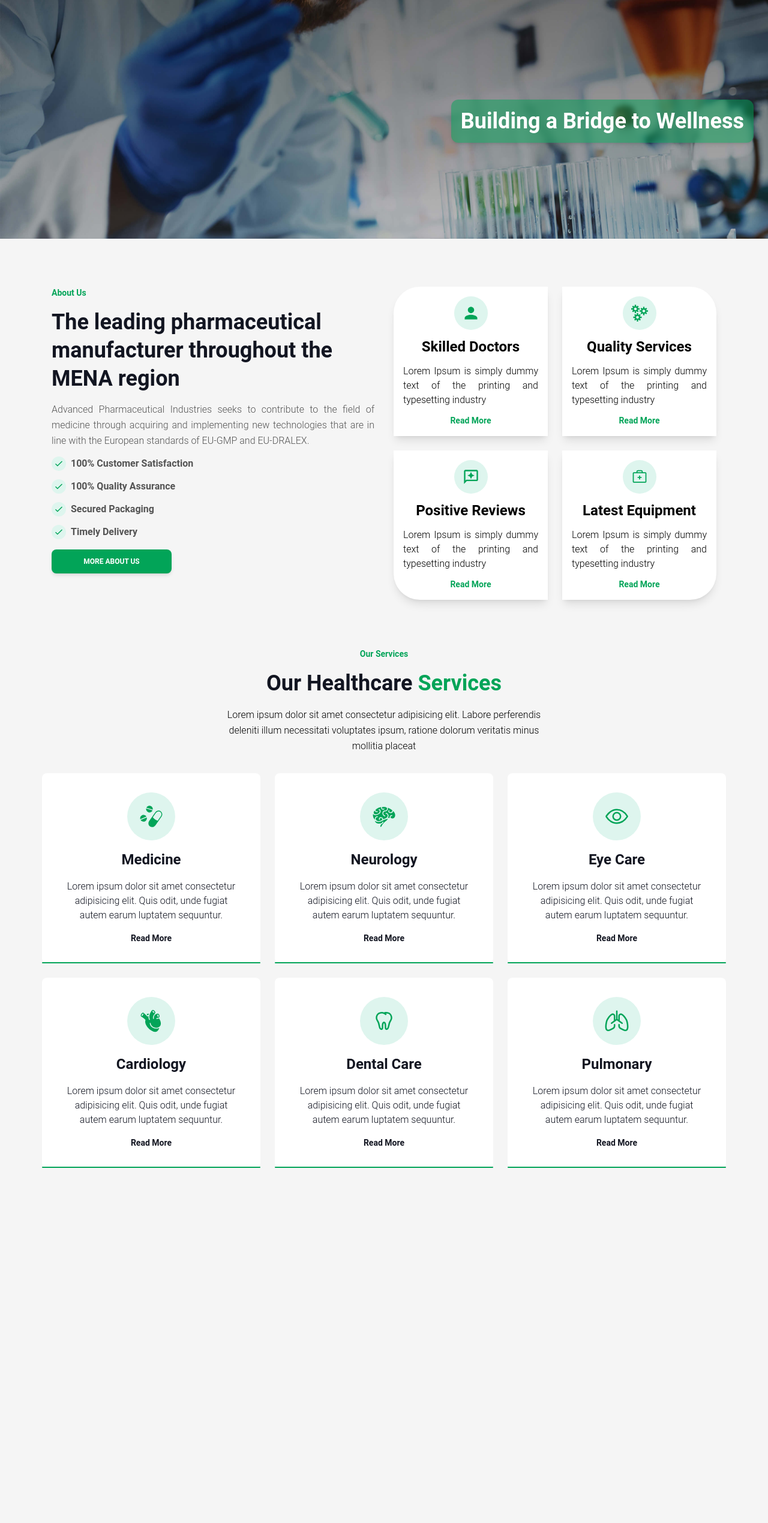
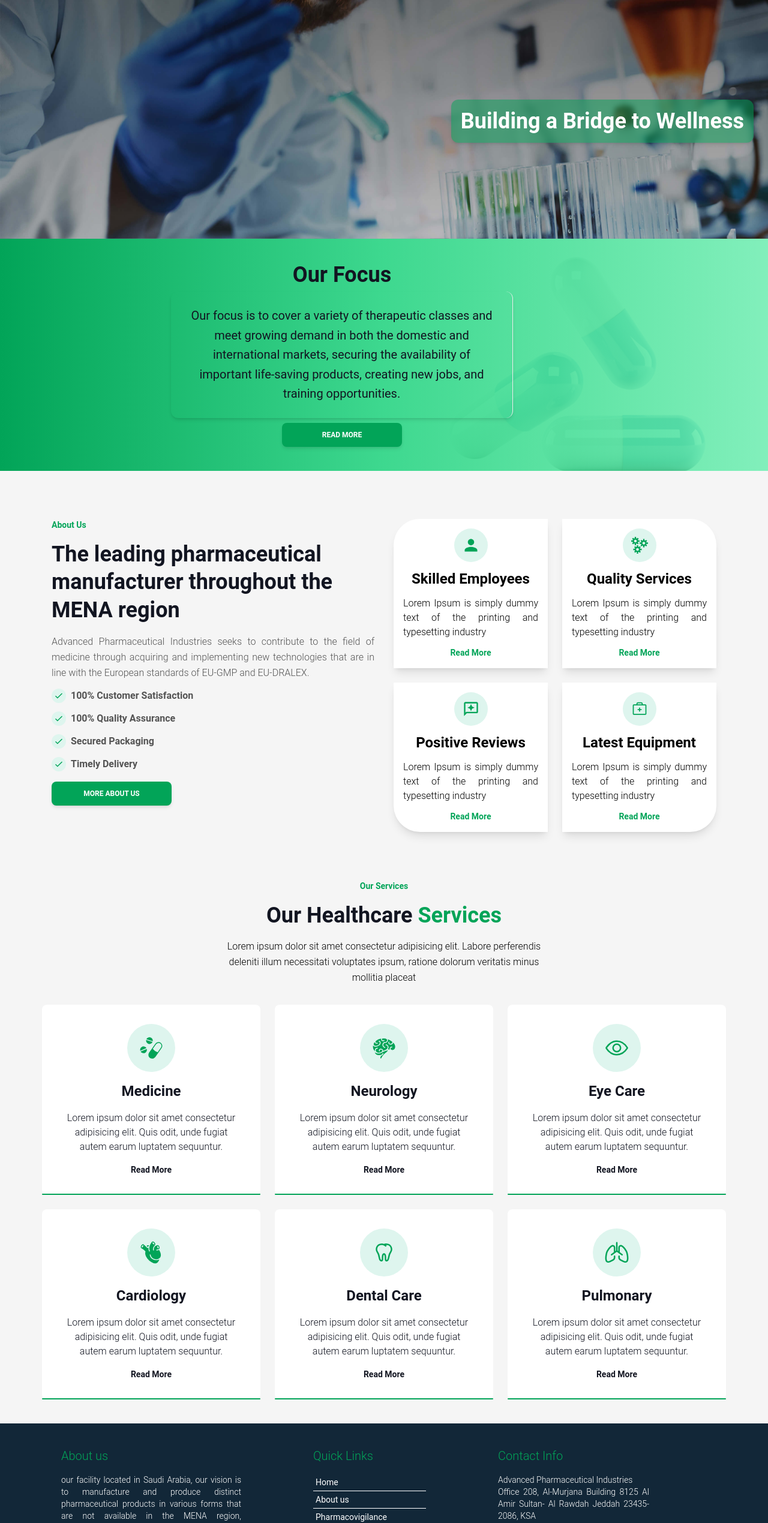
Before and after one commit to khanfaizanali07/advance-pharma-fe, a Next.js app: page / in a window 1280 px wide. Shown: the part 234-2773 px from the top of the page at 60% size. Before the commit the page ends 2181 px from the top, so only its background shows below. Built offline with nearby package versions, Linux system fonts and the light colour scheme.

Commit message:
Footer and focus component complete

```diff
--- a/src/components/home/AboutHome.jsx
+++ b/src/components/home/AboutHome.jsx
@@ -9,7 +9,7 @@ import { PiFirstAidKit } from "react-icons/pi";
 const about = ["100% Customer Satisfaction", "100% Quality Assurance", "Secured Packaging", "Timely Delivery"]
 const cardsAbout = [
     {
-        heading : "Skilled Doctors",
+        heading : "Skilled Employees",
         para : "Lorem Ipsum is simply dummy text of the printing and typesetting industry",
         icon : <IoMdPerson />
     },
--- /dev/null
+++ b/src/components/home/Focus.jsx
@@ -0,0 +1,42 @@
+import React from 'react'
+import { Button, Typography, Card, CardBody } from "@material-tailwind/react";
+import Link from 'next/link';
+const Focus = () => {
+  return (
+    <div className="relative overflow-hidden">
+      <div className="absolute top-0 right-20 w-[480px] -z-10">
+        <img src="/capsulas.png" className="w-full opacity-80" alt="" />
+      </div>
+      <div className="py-10 bg-gradient-to-r from-[#02a458] via-[#2ad584]/90 to-[#51eda3]/70">
+        <div className="w-full container gap-2  flex items-center flex-col text-center ">
+          <div>
+            <Typography
+              variant="h2"
+              className="text-[#121521] text-4xl flex items-center text-center"
+            >
+              Our Focus
+            </Typography>
+          </div>
+          <div className=" space-y-10">
+
+            <div className="md:w-1/2 w-full mx-auto">
+              <Card className="bg-inherit border-r">
+                <CardBody>
+                  <Typography className="text-[#121521]" variant="lead">
+                  Our focus is to cover a variety of therapeutic classes and meet growing demand in both the domestic and international markets, securing the availability of important life-saving products, creating new jobs, and training opportunities.
+                  </Typography>
+                </CardBody>
+              </Card>
+
+            </div>
+          </div>
+            <Button className="relative text-white z-0 bg-[#02a458] w-[200px] after:absolute after:bottom-0 after:left-0 after:w-0 after:h-full after:duration-500 after:z-0 after:rounded-lg after:bg-[#122738] hover:after:w-full">
+                <span className='!z-10 relative'>Read More</span>
+            </Button>
+        </div>
+      </div>
+    </div>
+  )
+}
+
+export default Focus
--- /dev/null
+++ b/src/components/layout/Footer.jsx
@@ -0,0 +1,103 @@
+import React from 'react'
+import { Typography } from "@material-tailwind/react";
+import Link from "next/link";
+import { FiMail } from "react-icons/fi";
+import { FaMobileAlt } from "react-icons/fa";
+import { FaFacebookF, FaGlobe} from "react-icons/fa";
+import { FaXTwitter } from "react-icons/fa6";
+import { FaLinkedinIn } from "react-icons/fa";
+import { FaInstagram } from "react-icons/fa6";
+import { useEffect, useState } from "react";
+const date = new Date();
+
+const footerLinks = [
+    {
+        name: "Home",
+        link: "/"
+    },
+    {
+        name: "About us",
+        link: "/"
+    },
+    {
+        name: "Pharmacovigilance",
+        link: "/"
+    },
+    {
+        name: "Contact us",
+        link: "/"
+    },
+]
+const Footer = () => {
+    const [year, setYear] = useState(0);
+    useEffect(() => {
+        setYear(date.getFullYear())
+    }, [])
+  return (
+    <div className="w-full bg-[#122738] mt-10">
+            <div className="container mx-auto px-4">
+                <div className="grid lg:grid-cols-3 sm:grid-cols-2 grid-cols-1 py-10 ml-4">
+                    <div className="">
+                        <Typography className="text-[#02a458] text-xl">About us</Typography>
+                        <Typography className="text-sm text-justify mt-4 text-white pr-16">our facility located in Saudi Arabia, our vision is to manufacture and produce distinct pharmaceutical products in various forms that are not available in the MENA region, accommodating the requirements of medical institutions and end users alike.</Typography>
+                        <div className="">
+                    <div className="flex gap-4 mt-24">
+                    <a className="border-2 border-[#02a458] hover:bg-[#02a458] text-white  duration-500 rounded-full h-10 w-10 flex justify-center items-center">
+                  <FaFacebookF className="text-lg" />
+                </a>
+                <a className="border-2 border-[#02a458] hover:bg-[#02a458] text-white duration-500 rounded-full h-10 w-10 flex justify-center items-center">
+                  <FaXTwitter className="text-lg" />
+                </a>
+                <a className="border-2 border-[#02a458] hover:bg-[#02a458] text-white duration-500 rounded-full h-10 w-10 flex justify-center items-center">
+                  <FaLinkedinIn className="text-lg" />
+                </a>
+                <a className="border-2 border-[#02a458] hover:bg-[#02a458] text-white duration-500 rounded-full h-10 w-10 flex justify-center items-center">
+                  <FaInstagram className="text-lg" />
+                </a>
+                </div>
+                    </div>
+                    </div>
+                    <div className=" w-full">
+                    <Typography className="text-[#02a458] text-xl md:pl-20 text-left md:-ml-6  mt-4 md:mt-0">Quick Links</Typography>
+                    <div className="mt-4 flex sm:justify-center justify-items-start items-center w-full  md:pr-16">
+                    <ol className="text-white w-full md:px-14">
+                        {footerLinks?.map((link) =>
+                            <li key={link?.link} className="p-1 cursor-pointer text-white hover:text-black hover:bg-[#02a458]  duration-500 text-sm border-b border-white w-full">{link?.name}</li>
+                        )}
+                    </ol>
+                    </div>
+                    </div>
+
+                    <div className="">
+                    <Typography className="text-[#02a458] text-xl mt-4 lg:mt-0">Contact Info</Typography>
+                    <Typography className="text-justify text-sm text-white mt-4">Advanced Pharmaceutical Industries</Typography>
+                    <Typography className="text-justify text-sm text-white pr-28">Office 208, Al-Murjana Building
+                        8125 Al Amir Sultan- Al Rawdah
+                        Jeddah 23435-2086, KSA</Typography>
+                    <Typography className="text-sm text-white mt-4">
+                        <a className="flex justify-start items-center gap-2">
+                        <FiMail className="text-sm text-[#02a458]"/> example@gmail.com
+                        </a>
+                    </Typography>
+                    <Typography className="text-sm text-white mt-2">
+                        <a className="flex justify-start items-center gap-2">
+                        <FaMobileAlt className="text-sm text-[#02a458]"/> 0123456789
+                        </a>
+                    </Typography>
+                    <Typography className="text-sm text-white mt-2">
+                        <a href={`/`} className="flex justify-start items-center gap-2">
+                        <FaGlobe className="text-sm text-[#02a458]"/>www.adv-pharma.com
+                        </a>
+                    </Typography>
+                    </div>
+                </div>
+                <div className="w-full text-center py-2 text-white pb-14 lg:pb-0">
+                    <Typography className="text-xs">Copyright &copy; {year} Advanced Pharmaceutical Industries All Rights Reserved.</Typography>
+                </div>
+            </div>
+
+        </div>
+  )
+}
+
+export default Footer
--- a/src/pages/_app.js
+++ b/src/pages/_app.js
@@ -1,3 +1,4 @@
+import Footer from "@/components/layout/Footer";
 import Header from "@/components/layout/Header";
 import "@/styles/globals.css";
 
@@ -6,6 +7,7 @@ export default function App({ Component, pageProps }) {
   <>
   <Header/>
   <Component {...pageProps} />
+  <Footer/>
   </>
 )
 }
--- a/src/pages/index.js
+++ b/src/pages/index.js
@@ -1,12 +1,13 @@
-import { Button, } from "@material-tailwind/react";
 import Slider from "@/components/home/Slider";
 import AboutHome from "@/components/home/AboutHome";
 import Services from "@/components/home/Services";
+import Focus from "@/components/home/Focus";
 
 export default function Home() {
   return (
     <div>
         <Slider/>
+        <Focus/>
         <AboutHome/>
         <Services/>
     </div>
```
Also changed, not shown: public/capsulas.png (added).
